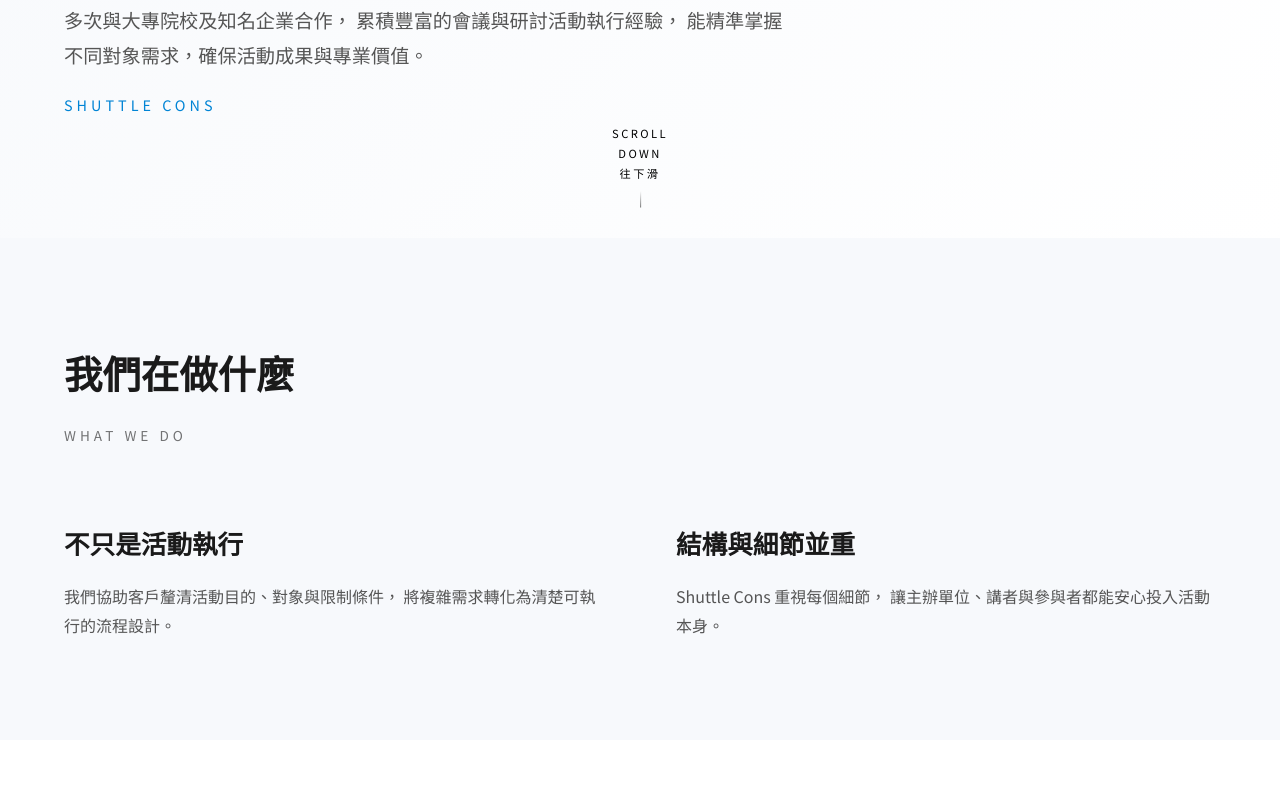
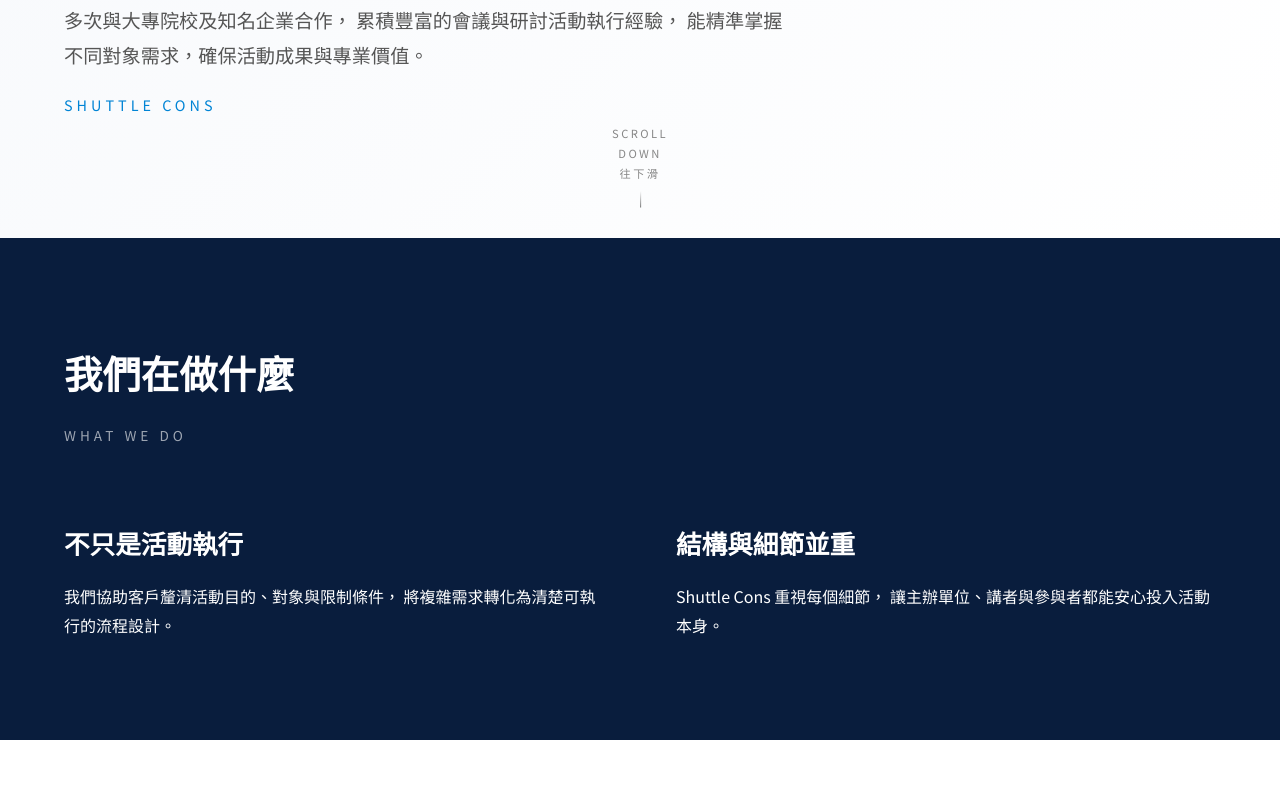
Before and after one commit to Shuttlecons/shuttlecons.github.io, a plain HTML site: page index.html in a window 1280 px wide. Shown: the part 337-1140 px from the top of the page. Drawn offline with nearby package versions, Linux system fonts and the light colour scheme.

Commit message:
Add files via upload

```diff
--- a/index.html
+++ b/index.html
@@ -47,7 +47,8 @@ body {
 }
 
 .section.soft {
-    background: #f7f9fc;
+    background: #091D3D;
+    color: #ffffff;
 }
 
 .section.dark {
@@ -180,7 +181,7 @@ body {
 }
 
 .intro-grid p {
-    color: #555;
+    color: #ffffff;
 }
 
 /* ===== Services ===== */
@@ -218,7 +219,7 @@ body {
 }
 
 .flow-item p {
-    color: #555;
+    color: #ffffff;
 }
 
 /* ===== About ===== */
@@ -387,7 +388,7 @@ footer {
       <a class="btn-link text-white text-decoration-none" >
         <div class="position-relative d-flex justify-content-center">
           <div class="d-flex justify-content-center align-content-center">
-            <div class="scroll_text" style="color: #000;">
+            <div class="scroll_text" style="color: #878787;">
               <div>SCROLL</div>
               <div>DOWN</div>
               <div>往下滑</div>
```
